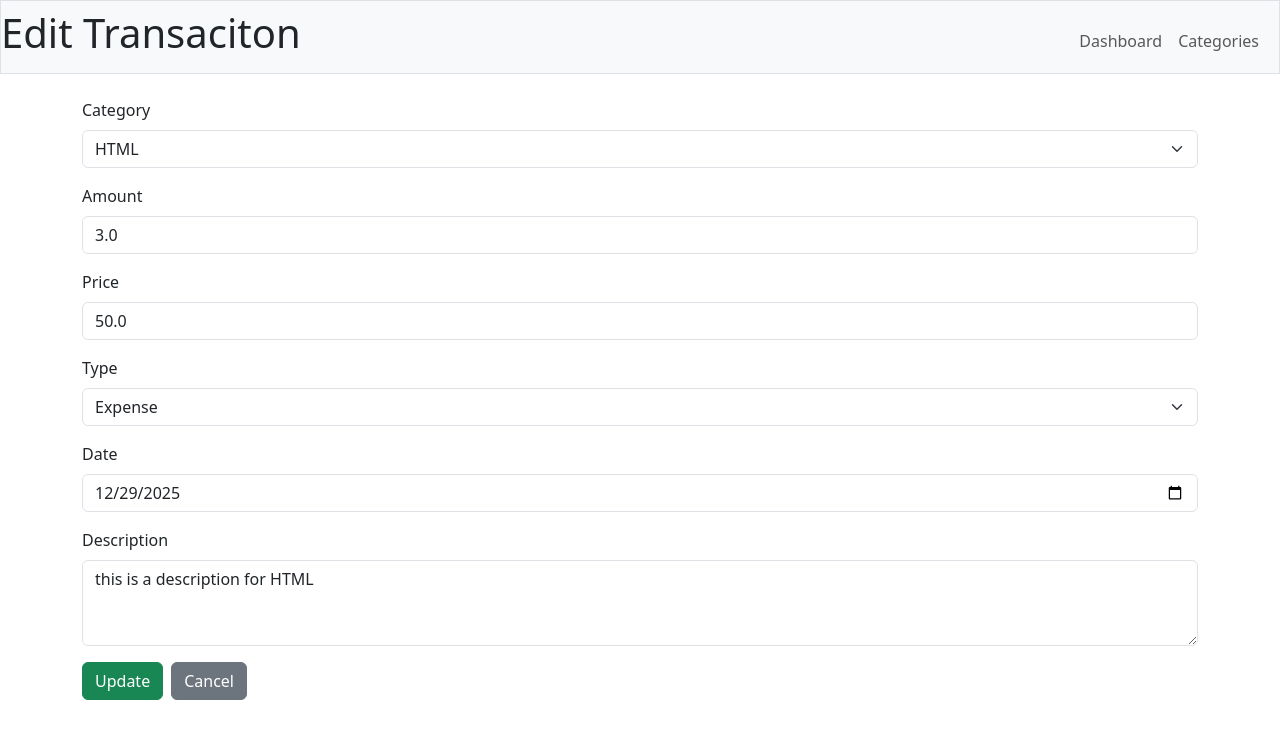
After one commit to Mohamed-Mahdy7/Expense-Tracker, a Flask app: template main/templates/transaction_edit.html in a window 1280 px wide. The commit adds this page. Shown: the top 739 px of the page. Run offline with Flask 3, Linux system fonts and the light colour scheme; the template is opened without the code that fills it: values that come from a table or form of the project are taken from there, others are empty.

Commit message:
finishing transactions update

```diff
--- a/main/categories.py
+++ b/main/categories.py
@@ -15,6 +15,7 @@ def add_category():
 
     new_category = Categories(
         name = name,
+        price = data['price'],
         user_id = user_id
     )
     db.session.add(new_category)
--- a/main/dashboard.py
+++ b/main/dashboard.py
@@ -20,7 +20,7 @@ def dashboard():
 
     #Total income
     income = db.session.query(func.coalesce(
-        db.func.sum(Transactions.amount), 0)).filter(
+        db.func.sum(Transactions.total), 0)).filter(
         Transactions.user_id==user_id,
         Transactions.transaction_type=="income",
         cast(func.strftime('%Y', Transactions.date), Integer) == year,
@@ -29,7 +29,7 @@ def dashboard():
 
     #Total expenses
     expenses = db.session.query(func.coalesce(
-        db.func.sum(Transactions.amount), 0)).filter(
+        db.func.sum(Transactions.total), 0)).filter(
         Transactions.user_id==user_id,
         Transactions.transaction_type=="expense",
         cast(func.strftime('%m', Transactions.date), Integer) == month,
--- a/main/models.py
+++ b/main/models.py
@@ -18,6 +18,7 @@ class Categories(db.Model):
     __tablename__ = "categories"
     id = db.Column(db.Integer, primary_key=True)
     name = db.Column(db.Text, nullable=False)
+    price = db.Column(db.Float)
     user_id = db.Column(db.Integer, ForeignKey("users.id"))
     transactions = db.relationship("Transactions", back_populates="category")
 
@@ -28,8 +29,9 @@ class Transactions(db.Model):
     user_id = db.Column(db.Integer, ForeignKey("users.id"))
     category_id = db.Column(db.Integer, ForeignKey("categories.id"))
     amount = db.Column(db.Float)
+    total = db.Column(db.Float)
     description = db.Column(db.Text)
-    date = db.Column(db.Text)
+    date = db.Column(db.Date)
     transaction_type = db.Column(db.Text)
     user = db.relationship("Users", back_populates="users")
     category = db.relationship("Categories", back_populates="transactions")
--- /dev/null
+++ b/main/static/js/transaction.js
@@ -0,0 +1,14 @@
+console.log("transaction.js loaded");
+
+const categorySelect = document.getElementById("category_id");
+const priceInput = document.getElementById("price");
+
+function updatePrice() {
+    const selectedOption = categorySelect.options[categorySelect.selectedIndex];
+    priceInput.value = selectedOption.dataset.price || 0;
+}
+
+categorySelect.addEventListener("change", updatePrice);
+
+// Initialize on page load
+updatePrice();
--- a/main/templates/index.html
+++ b/main/templates/index.html
@@ -7,6 +7,7 @@
     <link rel="stylesheet" href="{{ url_for('static', filename='css/dashboard.css') }}">
     <link href="https://cdn.jsdelivr.net/npm/bootstrap@5.3.2/dist/css/bootstrap.min.css" rel="stylesheet"/>
     <script src="https://cdn.jsdelivr.net/npm/bootstrap@5.3.2/dist/js/bootstrap.bundle.min.js"></script>
+    <script src="{{url_for('static', filename='js/transaction.js')}}" defer></script>
 
   </head>
   <body>
--- /dev/null
+++ b/main/templates/transaction_edit.html
@@ -0,0 +1,115 @@
+{% extends "index.html" %}
+
+{% block title %}
+Edit Transaction
+{% endblock %}
+
+{% block body %}
+    <nav class="bg-light border navbar navbar-expand-md navbar-light">
+        <h1 style=
+            "width: 100%;
+            text-align: left;">Edit Transaciton
+        </h1>
+        <div class="container-fluid">
+            <button aria-controls="navbar" aria-expanded="false" aria-label="Toggle navigation" class="navbar-toggler" data-bs-target="#navbar" data-bs-toggle="collapse" type="button">
+                <span class="navbar-toggler-icon"></span>
+            </button>
+            <div class="collapse navbar-collapse" id="navbar">
+                <ul class="navbar-nav ms-auto mt-2">
+                    <li class="nav-item"><a class="nav-link" href="/dashboard">Dashboard</a></li>
+                    <li class="nav-item"><a class="nav-link" href="/categories">Categories</a></li>
+                </ul>
+            </div>
+        </div>
+    </nav>
+
+    <div class="container mt-4">
+        {% if error %}
+            <div class="alert alert-danger">{{ error }}</div>
+        {% endif %}
+
+        <form method="post" action="{{ url_for('main.transaction_edit', id=transaction.id) }}">
+            <input type="hidden" name="_method" value="PUT">
+            <!-- Category -->
+            <div class="mb-3">
+                <label class="form-label">Category</label>
+                <select name="category_id" title="category" id="category_id" class="form-select" required>
+                    {% for cat in categories %}
+                        <option
+                            value="{{ cat.id }}"
+                            data-price="{{ cat.price }}"
+                            {% if cat.id == transaction.category_id %}selected{% endif %}
+                        >
+                            {{ cat.name }}
+                        </option>
+                    {% endfor %}
+                </select>
+            </div>
+
+            <!-- Amount -->
+            <div class="mb-3">
+                <label class="form-label">Amount</label>
+                <input type="number"
+                    name="amount"
+                    placeholder="amount"
+                    step="1.0"
+                    class="form-control"
+                    value="{{ transaction.amount }}"
+                    required>
+            </div>
+
+            <!-- Price -->
+            <div class="mb-3">
+                <label for="price" class="form-label">Price</label>
+                <input type="number" step="0.01" class="form-control readonly-input" id="price" name="price" readonly>
+            </div>
+
+            <!-- Transaction Type -->
+            <div class="mb-3">
+                <label class="form-label">Type</label>
+                <select name="transaction_type" title="transaction_type" class="form-select" required>
+                    <option value="expense"
+                        {% if transaction.transaction_type == "expense" %}selected{% endif %}>
+                        Expense
+                    </option>
+                    <option value="income"
+                        {% if transaction.transaction_type == "income" %}selected{% endif %}>
+                        Income
+                    </option>
+                </select>
+            </div>
+
+            <!-- Date -->
+            <div class="mb-3">
+                <label class="form-label">Date</label>
+                <input type="date"
+                    name="date"
+                    class="form-control"
+                    placeholder="date"
+                    value="{{ transaction.date.strftime('%Y-%m-%d') }}"
+                    required>
+            </div>
+
+            <!-- Description -->
+            <div class="mb-3">
+                <label class="form-label">Description</label>
+                <textarea name="description"
+                        class="form-control"
+                        placeholder="description"
+                        rows="3">{{ transaction.description }}</textarea>
+            </div>
+
+            <!-- Buttons -->
+            <div class="d-flex gap-2">
+                <button type="submit" class="btn btn-success">
+                    Update
+                </button>
+
+                <a href="{{ url_for('main.transaction_details') }}"
+                class="btn btn-secondary">
+                    Cancel
+                </a>
+            </div>
+        </form>
+    </div>
+{% endblock %}
```
Also changed, not shown: main/routes.py (+13 -1 lines), main/templates/category.html (+7 -1 lines), main/templates/transaction.html (+40 -9 lines), main/transactions.py (+120 -18 lines), instance/sqlite.db.
